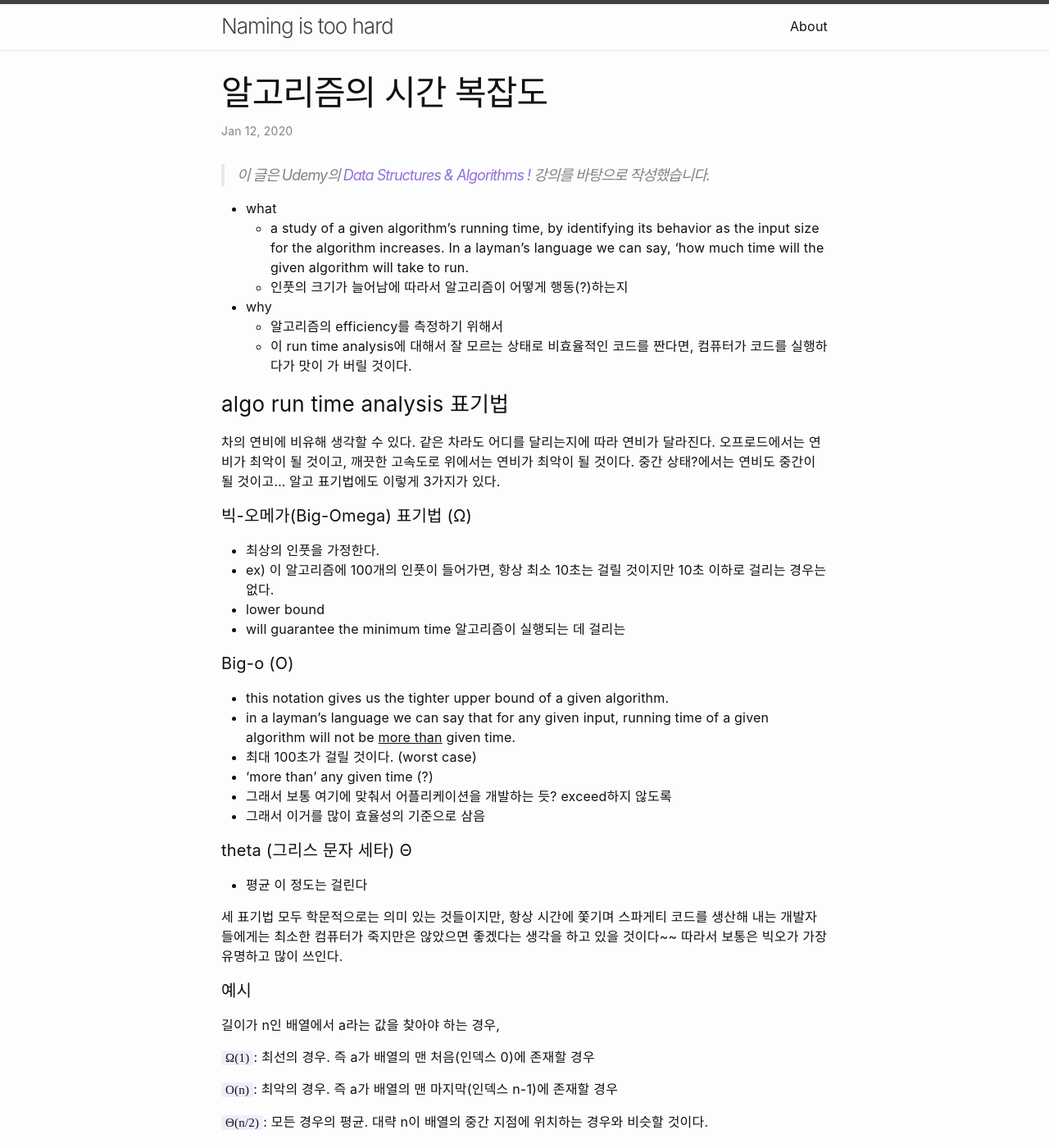
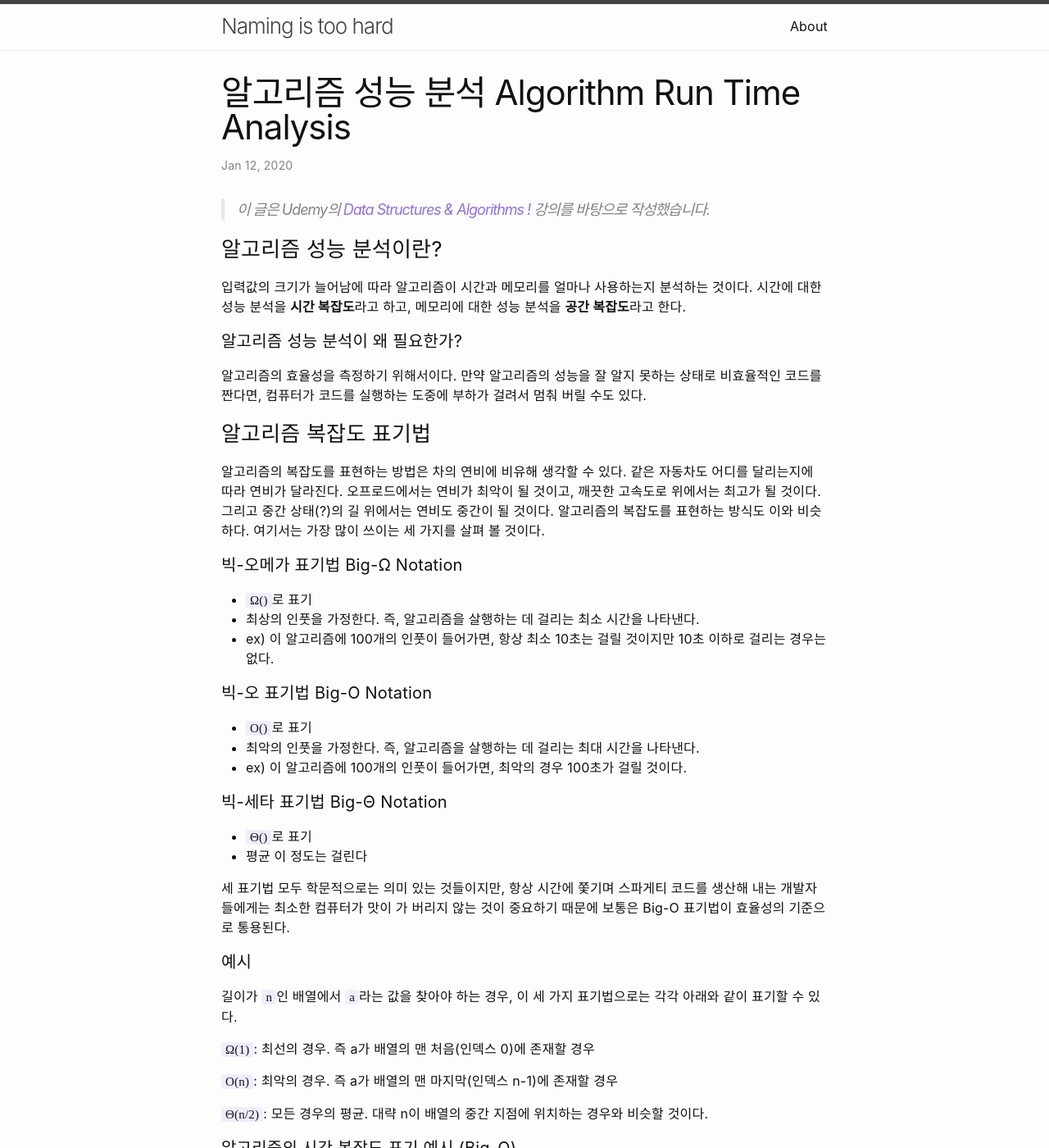
Before and after one commit to namingistoohard/namingistoohard.github.io, a Jekyll site: the page built from _posts/2020-01-12-algo-run-time-analysis.md, in a window 1280 px wide and 1400 px high. Shown: the whole window at 82% size. Built offline with Jekyll 4.4.1, drawn with Linux system fonts in a browser that asks for light colours; some web fonts are replaced; some of the changed text lies outside the part shown.

Commit message:
Update post | algo run time analysis

````diff
--- a/_posts/2020-01-12-algo-run-time-analysis.md
+++ b/_posts/2020-01-12-algo-run-time-analysis.md
@@ -1,43 +1,40 @@
 ---
 layout: post
-title:  "알고리즘의 시간 복잡도"
+title:  "알고리즘 성능 분석 Algorithm Run Time Analysis"
 date:   2020-01-12 23:17:16 +0900
 ---
 
 > 이 글은 Udemy의 [Data Structures & Algorithms !](https://www.udemy.com/course/learn-data-structure-algorithms-with-java-interview/) 강의를 바탕으로 작성했습니다.
 
-* what
-  * a study of a given algorithm's running time, by identifying its behavior as the input size for the algorithm increases. In a layman's language we can say, 'how much time will the given algorithm will take to run.
-  * 인풋의 크기가 늘어남에 따라서 알고리즘이 어떻게 행동(?)하는지
-* why
-  * 알고리즘의 efficiency를 측정하기 위해서
-  * 이 run time analysis에 대해서 잘 모르는 상태로 비효율적인 코드를 짠다면, 컴퓨터가 코드를 실행하다가 맛이 가 버릴 것이다.
+### 알고리즘 성능 분석이란?
+입력값의 크기가 늘어남에 따라 알고리즘이 시간과 메모리를 얼마나 사용하는지 분석하는 것이다.
+시간에 대한 성능 분석을 **시간 복잡도**라고 하고, 메모리에 대한 성능 분석을 **공간 복잡도**라고 한다.
 
-### algo run time analysis 표기법
+#### 알고리즘 성능 분석이 왜 필요한가?
+알고리즘의 효율성을 측정하기 위해서이다. 만약 알고리즘의 성능을 잘 알지 못하는 상태로 비효율적인 코드를 짠다면, 컴퓨터가 코드를 실행하는 도중에 부하가 걸려서 멈춰 버릴 수도 있다.
 
-차의 연비에 비유해 생각할 수 있다. 같은 차라도 어디를 달리는지에 따라 연비가 달라진다. 오프로드에서는 연비가 최악이 될 것이고, 깨끗한 고속도로 위에서는 연비가 최악이 될 것이다. 중간 상태?에서는 연비도 중간이 될 것이고... 알고 표기법에도 이렇게 3가지가 있다.
 
-#### 빅-오메가(Big-Omega) 표기법 (Ω)
-* 최상의 인풋을 가정한다.
+### 알고리즘 복잡도 표기법
+알고리즘의 복잡도를 표현하는 방법은 차의 연비에 비유해 생각할 수 있다. 같은 자동차도 어디를 달리는지에 따라 연비가 달라진다. 오프로드에서는 연비가 최악이 될 것이고, 깨끗한 고속도로 위에서는 최고가 될 것이다. 그리고 중간 상태(?)의 길 위에서는 연비도 중간이 될 것이다. 알고리즘의 복잡도를 표현하는 방식도 이와 비슷하다. 여기서는 가장 많이 쓰이는 세 가지를 살펴 볼 것이다.
+
+#### 빅-오메가 표기법 Big-Ω Notation
+* `Ω()`로 표기
+* 최상의 인풋을 가정한다. 즉, 알고리즘을 살행하는 데 걸리는 최소 시간을 나타낸다.
 * ex) 이 알고리즘에 100개의 인풋이 들어가면, 항상 최소 10초는 걸릴 것이지만 10초 이하로 걸리는 경우는 없다.
-* lower bound
-* will guarantee the minimum time 알고리즘이 실행되는 데 걸리는
 
-#### Big-o (O)
-* this notation gives us the tighter upper bound of a given algorithm.
-* in a layman's language we can say that for any given input, running time of a given algorithm will not be <u>more than</u> given time.
-* 최대 100초가 걸릴 것이다. (worst case)
-* 'more than' any given time (?)
-* 그래서 보통 여기에 맞춰서 어플리케이션을 개발하는 듯? exceed하지 않도록
-* 그래서 이거를 많이 효율성의 기준으로 삼음
+#### 빅-오 표기법 Big-O Notation
+* `O()`로 표기
+* 최악의 인풋을 가정한다. 즉, 알고리즘을 살행하는 데 걸리는 최대 시간을 나타낸다.
+* ex) 이 알고리즘에 100개의 인풋이 들어가면, 최악의 경우 100초가 걸릴 것이다.
 
-#### theta (그리스 문자 세타) Θ
+#### 빅-세타 표기법 Big-Θ Notation
+* `Θ()`로 표기
 * 평균 이 정도는 걸린다
 
-세 표기법 모두 학문적으로는 의미 있는 것들이지만, 항상 시간에 쫓기며 스파게티 코드를 생산해 내는 개발자들에게는 최소한 컴퓨터가 죽지만은 않았으면 좋겠다는 생각을 하고 있을 것이다~~ 따라서 보통은 빅오가 가장 유명하고 많이 쓰인다.
+세 표기법 모두 학문적으로는 의미 있는 것들이지만, 항상 시간에 쫓기며 스파게티 코드를 생산해 내는 개발자들에게는 최소한 컴퓨터가 맛이 가 버리지 않는 것이 중요하기 때문에 보통은 Big-O 표기법이 효율성의 기준으로 통용된다.
 
 #### 예시
-길이가 n인 배열에서 a라는 값을 찾아야 하는 경우,
+길이가 `n`인 배열에서 `a`라는 값을 찾아야 하는 경우, 이 세 가지 표기법으로는 각각 아래와 같이 표기할 수 있다.
 
 `Ω(1)`: 최선의 경우. 즉 a가 배열의 맨 처음(인덱스 0)에 존재할 경우
 
@@ -46,24 +43,24 @@ date:   2020-01-12 23:17:16 +0900
 `Θ(n/2)`: 모든 경우의 평균. 대략 n이 배열의 중간 지점에 위치하는 경우와 비슷할 것이다.
 
 
-examples of algorithm run time complexities
+#### 알고리즘의 시간 복잡도 표기 예시 (Big-O)
 
-Time Complexity | Name | Example
+시간 복잡도 | 이름 | 예시
 --- | --- | ---
-O(1) | Constant | Adding and element at front of linked list
-O(logn) | Logarithmic | Finding an element in sorted array
-O(n) | Lineear | Finding an elemetn in unsorted array
-O(nlogn) | Linear Logarithmin | Merge Sort
-O(n^2) | Quadratic | Shortest path between 2 nodes in a graph
-O(n^3) | Cubic | Matrix Multiplication
-O(2^n) | Exponential | Tower of Hanoi Problem
+O(1) | 상수 시간 Constant time | 연결 리스트에 노드 삽입
+O(logn) | 로그 시간 Logarithmic time | 정렬된 배열에서 주어진 값 찾기
+O(n) | 선형 시간 Linear time | 정렬되지 않은 배열에서 주어진 값 찾기
+O(nlogn) | 선형 로그 시간 Linear Logarithmic time | 합병 정렬
+O(n^2) | 2차 시간 Quadratic time | 그래프에서 두 노드 간의 최단 거리 구하기
+O(n^3) | 3차 시간Cubic time | 행렬곱
+O(2^n) | 지수 시간 Exponential time | 하노이의 탑 문제
 
-### how to calculate run time complexity of a given algorithm?
+### 알고리즘의 시간 복잡도는 어떻게 계산하는가?
 
-#### iterative algorithm
+#### 반복문
 
 ```java
-int findBiggestNumber(int[] arr) { // 문법이 맞나 모르겠네,,,,
+int findBiggestNumber(int[] arr) {
     int biggestNumber = arr[0]; // O(1)
     for (int i=1; i<arr.length; i++) { // O(n)
         if (arr[i] > biggestNumber) { // O(1)
@@ -73,49 +70,50 @@ int findBiggestNumber(int[] arr) { // 문법이 맞나 모르겠네,,,,
     return biggestNumber; // O(1)
 }
 ```
-시간복잡도 = O(n)
-
-O(n) = O(n-1) = O(n-100). n이 커지면 상수는 의미가 없다.
+* 시간복잡도 = O(n)
+* `O(n) = O(n-1) = O(n-100)`. n이 충분히 커지면 상수는 의미가 없다.
 
 
-#### recursive algorithm - 1
+#### 재귀 함수 - 1
 
+```java
+int findBiggestNumber(arr, n): // T(n)
+    static highest = Integer.Min // O(1)
+    if (n == -1) { // O(1)
+        return highest; // O(1)
+    } else { // O(1)
+        if (arr[n] > highest) { // O(1)
+            highest = arr[n]; // O(1)
+        } // O(1)
+    }
+    return findBiggestNumber(arr, n-1) // T(n-1)
 ```
-FindBiggestNumber(A, n): // T(n)
-    static highest = Integer.Min // O(1)
-    if n equals -1 // O(1)
-    return highest // O(1)
-    else // O(1)
-    if A[n] > highest // O(1)
-        update highest // O(1)
-    return FindBiggestNumber(A, n-1) // T(n-1)
-```
-T()에 대해 설명하기! Back substitution
+`T()`은 후진 대입법backward substitution을 위한 것이라고 한다. 정확하게 무엇인지는 잘 모르겠어서 더 찾아봐야겠다.
 
-#### recursive algorithm - 2
+#### 재귀 함수 - 2
 
-* 11개의 숫자가 정렬된 어레이에서 110이 없는지 찾아라.
-
+문제: 11개의 숫자가 정렬된 배열에서 110을 찾아라.
 * binary search를 쓴다.
 
-    * 찾는 값이 중간값보다 크면 오른쪽 숫자들 중에 또 가운데 숫자를 찾고, ....
-    * 개수가 짝수면 어느 쪽을 볼 건지 골라야 함
+```java
+int binarySearch(int findNumber, int[] arr, int start, int end) { // T(n)
+    if (start == end) { // O(1)
+        if (arr[start] == findNumber) { // O(1)
+            return start; // O(1)
+        } else { // O(1)
+            throw new Exception("The number does not exists in the array"); // O(1)
+        }
+    }
 
-```
-binarySearch(int findNumber, int[] arr, start, end): # T(n)
-    if (start equals end): # O(1)
-        if (arr[start] equals findNumber): # O(1)
-            return start # O(1)
-        else: # O(1)
-            return error message # number does not exists in the array # O(1)
-
-    mid = findMid(arr, start, end) # O(1)
-    if mid > findNumber # O(1)
-        binarySearch(int findNumber, int[] arr, start, mid) # T(n/2)
-    elif mid < findNumber # O(1)
-        binarySearch(int findNumber, int[] arr, mid, end) # T(n/2)
-    elif mid == findNumber # O(1)
-        return mid # O(1)
+    int mid = findMid(arr, start, end); // O(1)
+    if (mid > findNumber) { // O(1)
+        binarySearch(findNumber, arr, start, mid); // T(n/2)
+    } else if (mid < findNumber) { // O(1)
+        binarySearch(findNumber, arr, mid, end); // T(n/2)
+    } else if (mid == findNumber) { // O(1)
+        return mid; // O(1)
+    }
+}
 ```
 
 * T(n/2^k) 자리에 1을 대입해서 T(1)
````
